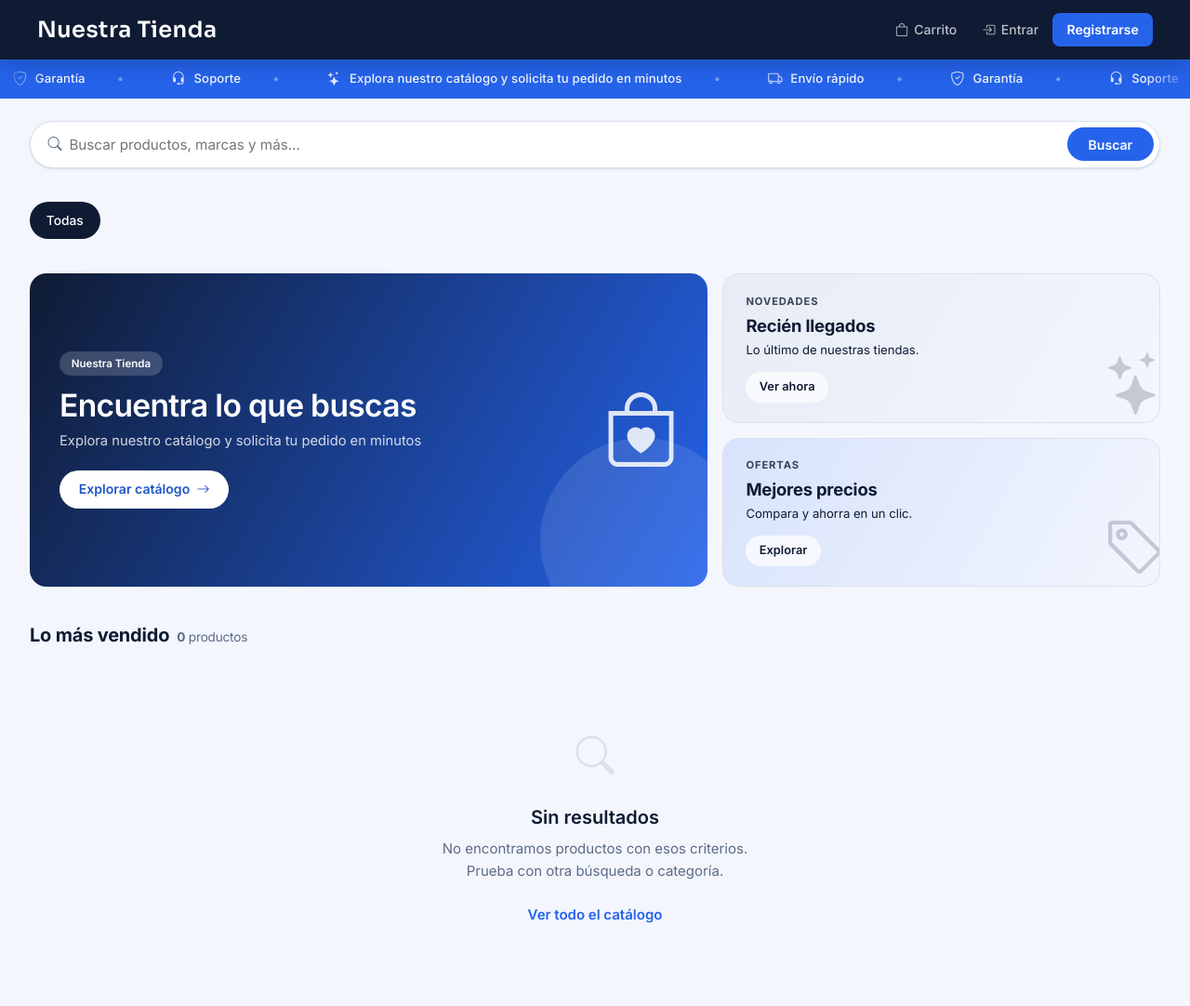
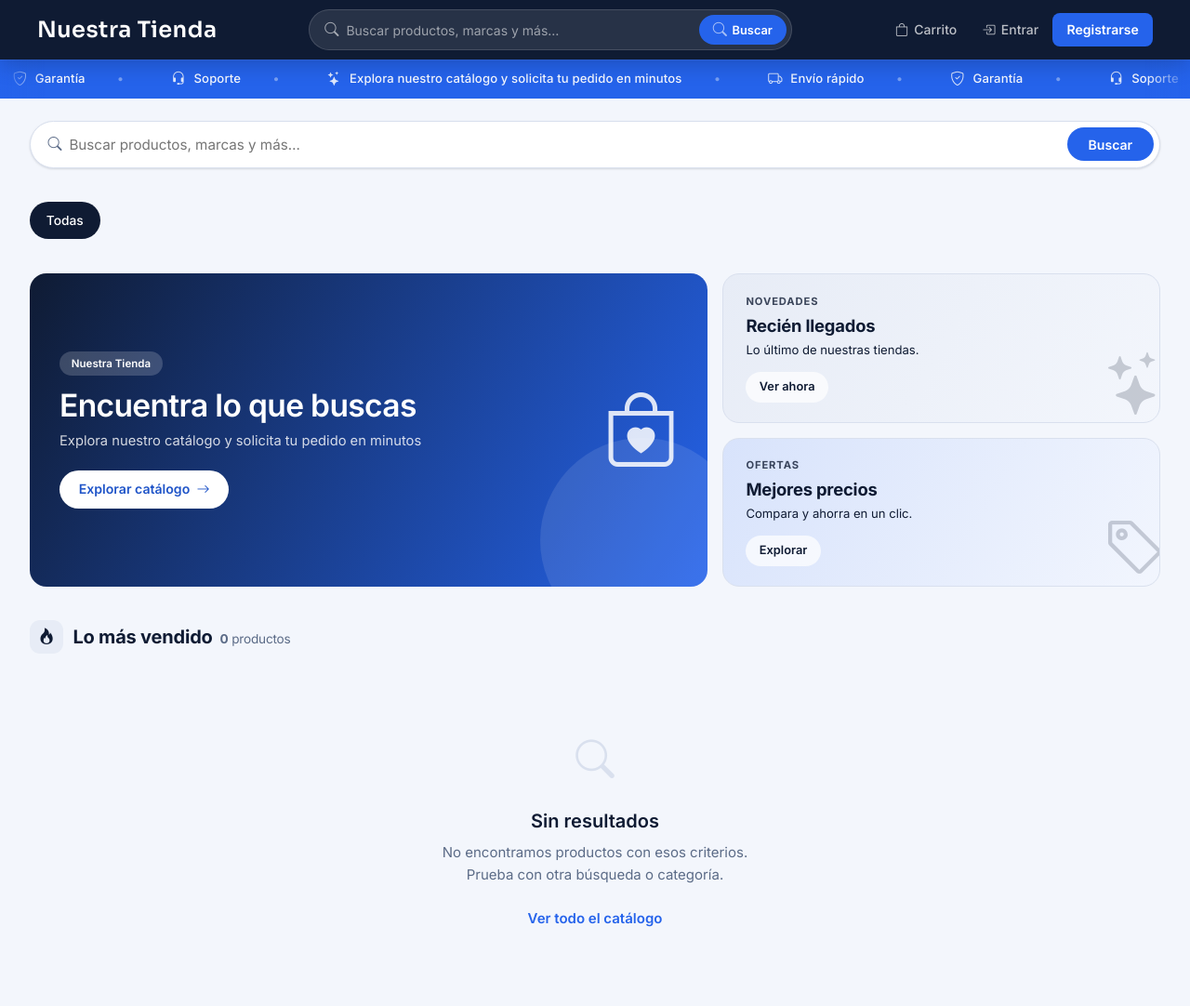
Before and after one commit to ElianWBG/Negocio-de-ecommer, a Django app: page / in a window 1280 px wide. Shown: the top 1082 px of the page at 93% size. Run offline with Django 5.2, Linux system fonts and the light colour scheme; data comes from the database, SQL or seed files in the repository; data that the repository does not hold is empty; some libraries are stand-ins or nearby versions.

Commit message:
fix visual

```diff
--- a/storefront/templates/storefront/_product_card.html
+++ b/storefront/templates/storefront/_product_card.html
@@ -24,6 +24,7 @@
       </div>
     {% endif %}
     <span class="stock-tag {% if product.stock > 0 %}in{% else %}out{% endif %}">
+      <i class="bi {% if product.stock > 0 %}bi-check-circle-fill{% else %}bi-x-circle-fill{% endif %}"></i>
       {% if product.stock > 0 %}En stock{% else %}Agotado{% endif %}
     </span>
     <a class="visit-store" href="{% url 'storefront:product_detail' product.pk %}">
--- a/storefront/templates/storefront/base_public.html
+++ b/storefront/templates/storefront/base_public.html
@@ -39,9 +39,24 @@
     .site-logo img { height: 34px; object-fit: contain; flex-shrink: 0; }
     .logo-sep { width: 1px; height: 20px; background: rgba(255,255,255,.18); flex-shrink: 0; }
 
-    .nav-links { display: flex; align-items: center; gap: .2rem; }
+    .nav-links { display: flex; align-items: center; gap: .2rem; flex-shrink: 0; }
     .nav-link { color: rgba(255,255,255,.72); text-decoration: none; padding: .45rem .75rem; border-radius: 8px; font-size: .875rem; font-weight: 500; transition: color var(--transition), background var(--transition); display: flex; align-items: center; gap: .4rem; }
     .nav-link:hover { color: #fff; background: rgba(255,255,255,.09); }
+
+    /* ── SEARCH global integrada (patrón marketplace: search = CTA persistente) ── */
+    .nav-search { flex: 1; max-width: 520px; display: flex; align-items: center; gap: .5rem; background: rgba(255,255,255,.10); border: 1.5px solid rgba(255,255,255,.14); border-radius: 999px; padding: .32rem .32rem .32rem 1rem; transition: background var(--transition), border-color var(--transition); }
+    .nav-search:focus-within { background: #fff; border-color: #fff; box-shadow: 0 4px 18px rgba(0,0,0,.18); }
+    .nav-search i { color: rgba(255,255,255,.6); font-size: .95rem; flex-shrink: 0; transition: color var(--transition); }
+    .nav-search:focus-within i { color: var(--muted); }
+    .nav-search input { flex: 1; min-width: 0; border: none; outline: none; background: transparent; color: #fff; font-family: var(--font-body); font-size: .875rem; }
+    .nav-search input::placeholder { color: rgba(255,255,255,.55); }
+    .nav-search:focus-within input { color: var(--text); }
+    .nav-search:focus-within input::placeholder { color: var(--muted); }
+    .nav-search button { flex-shrink: 0; border: none; cursor: pointer; background: var(--rust); color: #fff; border-radius: 999px; padding: .42rem .95rem; font-size: .8rem; font-weight: 600; font-family: var(--font-body); display: inline-flex; align-items: center; gap: .35rem; transition: background var(--transition), transform var(--transition); }
+    .nav-search button:hover { background: var(--rust-dark); }
+    .nav-search button:active { transform: scale(.96); }
+    .nav-search button span { display: inline; }
+    @media (max-width: 900px) { .nav-search button span { display: none; } .nav-search button { padding: .42rem .6rem; } }
 
     .nav-icon-wrap { position: relative; display: inline-flex; align-items: center; }
     .nav-cart-badge { position: absolute; top: -7px; right: -9px; background: var(--rust); color: #fff; border: 2px solid var(--navbar); border-radius: 20px; min-width: 18px; height: 18px; font-size: .62rem; font-weight: 700; display: flex; align-items: center; justify-content: center; padding: 0 3px; line-height: 1; pointer-events: none; }
@@ -182,6 +197,7 @@
       .site-logo { font-size: 1.25rem; gap: .45rem; }
       .site-logo .logo-sep { display: none; }
       .nav-links { display: none; }
+      .nav-search { display: none; }
       .nav-mobile-actions { display: flex; }
       .page-wrap { padding: 1.25rem 1rem; }
     }
@@ -256,6 +272,13 @@
       {% endif %}
       <span>{{ config.nombre_tienda|truncatechars:22 }}</span>
     </a>
+
+    <!-- Búsqueda global (marketplace): persistente en todas las páginas -->
+    <form class="nav-search" method="get" action="{% url 'storefront:catalog_list' %}" role="search">
+      <i class="bi bi-search"></i>
+      <input type="text" name="q" value="{{ request.GET.q }}" placeholder="Buscar productos, marcas y más…" aria-label="Buscar en el catálogo">
+      <button type="submit"><i class="bi bi-search"></i><span>Buscar</span></button>
+    </form>
 
     <!-- Links de escritorio -->
     <div class="nav-links">
--- a/storefront/templates/storefront/catalog.html
+++ b/storefront/templates/storefront/catalog.html
@@ -143,13 +143,16 @@
   .product-card:hover .product-media img { transform: scale(1.05); }
   .product-media .placeholder { width: 100%; height: 100%; display: flex; align-items: center; justify-content: center; color: var(--border); font-size: 2.2rem; }
 
+  /* Badge de stock: filled tinted, contraste WCAG AA (≥4.5:1) + icono (no solo color) */
   .stock-tag {
     position: absolute; top: .65rem; left: .65rem;
-    font-size: .7rem; font-weight: 600; padding: .25rem .6rem; border-radius: 999px;
-    background: rgba(255,255,255,.92); backdrop-filter: blur(4px); border: 1px solid var(--line);
+    display: inline-flex; align-items: center; gap: .3rem;
+    font-size: .72rem; font-weight: 700; padding: .28rem .62rem; border-radius: 999px;
+    border: 1px solid transparent; box-shadow: var(--shadow-sm);
   }
-  .stock-tag.in { color: var(--ok); }
-  .stock-tag.out { color: #b91c1c; }
+  .stock-tag i { font-size: .78rem; }
+  .stock-tag.in  { background: #dcfce7; color: #166534; border-color: #86efac; }  /* 7.4:1 */
+  .stock-tag.out { background: #fee2e2; color: #991b1b; border-color: #fca5a5; }  /* 6.8:1 */
 
   /* "Visitar tienda" — discreto, aparece en hover (150ms ease-out) */
   .visit-store {
@@ -313,8 +316,9 @@
   }
   .qv-close:hover { background: #fff; transform: scale(1.06); }
   .qv-close:active { transform: scale(.95); }
-  .qv-stock { position: absolute; top: .7rem; left: .7rem; font-size: .72rem; font-weight: 600; padding: .25rem .6rem; border-radius: 999px; background: rgba(255,255,255,.95); }
-  .qv-stock.in { color: var(--ok); } .qv-stock.out { color: #b91c1c; }
+  .qv-stock { position: absolute; top: .7rem; left: .7rem; font-size: .72rem; font-weight: 700; padding: .28rem .62rem; border-radius: 999px; border: 1px solid transparent; box-shadow: var(--shadow-sm); }
+  .qv-stock.in  { background: #dcfce7; color: #166534; border-color: #86efac; }
+  .qv-stock.out { background: #fee2e2; color: #991b1b; border-color: #fca5a5; }
   .qv-body { padding: 1.4rem 1.5rem 1.5rem; overflow-y: auto; }
   .qv-store { display: inline-flex; align-items: center; gap: .4rem; font-size: .8rem; color: var(--ink-mute); margin-bottom: .5rem; }
   .qv-store b { color: var(--ink-soft); }
@@ -515,6 +519,23 @@
   /* Cabecera de sección con "ver todo" */
   .sec-head { display: flex; align-items: center; justify-content: space-between; gap: 1rem; margin-bottom: 1.1rem; }
   .sec-head h2 { font-family: var(--font-body); font-weight: 700; font-size: 1.25rem; letter-spacing: -0.01em; }
+  /* Ancla visual por sección: icono en contenedor tintado (evita 2 títulos idénticos) */
+  .sec-title-wrap { display: flex; align-items: center; gap: .65rem; min-width: 0; }
+  .sec-ic { display: inline-flex; align-items: center; justify-content: center; width: 36px; height: 36px; border-radius: 11px; font-size: 1.1rem; flex-shrink: 0; }
+  .sec-ic.best  { background: var(--sand-dark); color: var(--espresso); }
+  .sec-ic.deals { background: color-mix(in srgb, var(--rust) 16%, #fff); color: var(--rust-dark); }
+
+  /* "Top ofertas": marco + fondo de acento para separarla claramente de "Lo más vendido" */
+  .home-sec--deals {
+    background: linear-gradient(180deg, color-mix(in srgb, var(--rust) 7%, var(--surface)), var(--surface));
+    border: 1px solid color-mix(in srgb, var(--rust) 20%, var(--line));
+    border-radius: 18px; padding: 1.4rem 1.4rem 1.6rem;
+  }
+  .deals-badge {
+    display: inline-flex; align-items: center; gap: .35rem;
+    background: var(--rust); color: #fff; font-size: .66rem; font-weight: 700;
+    text-transform: uppercase; letter-spacing: .07em; padding: .28rem .62rem; border-radius: 999px;
+  }
   .sec-head .sec-sub { font-size: .85rem; color: var(--ink-mute); font-weight: 400; margin-left: .5rem; }
   .see-all { font-size: .84rem; font-weight: 600; color: var(--brand-600); text-decoration: none; display: inline-flex; align-items: center; gap: .3rem; white-space: nowrap; transition: gap var(--d-fast) var(--ease-out); }
   .see-all:hover { gap: .55rem; }
@@ -695,7 +716,10 @@
     <!-- LO MÁS VENDIDO / RESULTADOS -->
     <section class="home-sec" id="best">
       <div class="sec-head">
-        <h2 id="novedades">{% if has_filter %}Resultados{% else %}Lo más vendido{% endif %}<span class="sec-sub"><strong class="js-count">{{ products|length }}</strong> <span class="js-count-word">producto{% if products|length != 1 %}s{% endif %}</span></span></h2>
+        <div class="sec-title-wrap">
+          {% if not has_filter %}<span class="sec-ic best"><i class="bi bi-fire"></i></span>{% endif %}
+          <h2 id="novedades">{% if has_filter %}Resultados{% else %}Lo más vendido{% endif %}<span class="sec-sub"><strong class="js-count">{{ products|length }}</strong> <span class="js-count-word">producto{% if products|length != 1 %}s{% endif %}</span></span></h2>
+        </div>
         {% if has_filter %}<a class="see-all" href="{% url 'storefront:catalog_list' %}"><i class="bi bi-x-lg"></i> Limpiar filtros</a>{% endif %}
       </div>
       {% if has_filter %}
@@ -753,8 +777,14 @@
 
     <!-- TOP OFERTAS / RECOMENDADOS -->
     {% if recommended %}
-    <section class="home-sec" id="deals">
-      <div class="sec-head"><h2 id="recomendados">Top ofertas para ti</h2></div>
+    <section class="home-sec home-sec--deals reveal" id="deals">
+      <div class="sec-head">
+        <div class="sec-title-wrap">
+          <span class="sec-ic deals"><i class="bi bi-tag-fill"></i></span>
+          <h2 id="recomendados">Top ofertas para ti<span class="sec-sub">seleccionadas de varias tiendas</span></h2>
+        </div>
+        <span class="deals-badge"><i class="bi bi-lightning-charge-fill"></i> Ofertas</span>
+      </div>
       <div class="product-grid rail">
         {% for product in recommended %}{% include 'storefront/_product_card.html' %}{% endfor %}
       </div>
```
Also changed, not shown: .claude/settings.json, 1 other file.
